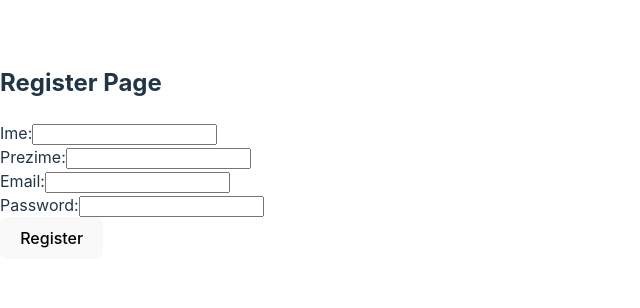
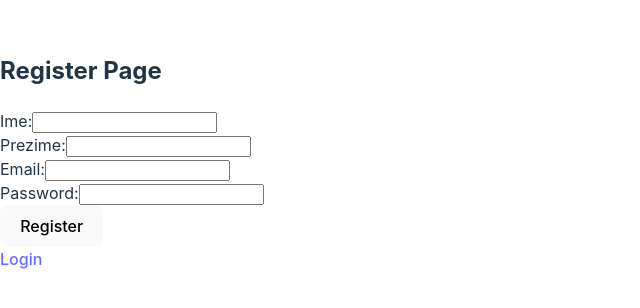
Before and after one commit to doms911/posterized, a React (Vite) app in the folder posterized-frontend/: page /Register in a window 1280 px wide. Shown: the part 248-556 px from the top of the page, without its empty margins (0-640 px from the left). Built offline with nearby package versions, Linux system fonts and the light colour scheme.

Commit message:
link na login

```diff
--- a/posterized-frontend/src/components/Register.jsx
+++ b/posterized-frontend/src/components/Register.jsx
@@ -1,5 +1,6 @@
     import React, { useState } from 'react';
     import axios from 'axios';
+    import { Link } from 'react-router-dom';
 
     function Register() {
         const [ime, setIme] = useState('');
@@ -22,6 +23,7 @@
                             'Content-Type': 'application/json',
                         },
                     });
+                    alert("Registracija uspješna");
                 } catch(err) {
                     console.error(err);
                     if(err.response.data.message) {
@@ -79,6 +81,9 @@
                         />
                     </div>
                     <button type="submit">Register</button>
+                    <Link to="/login">
+                        <div>Login</div>
+                    </Link>
                 </form>
 
             </div>
```
